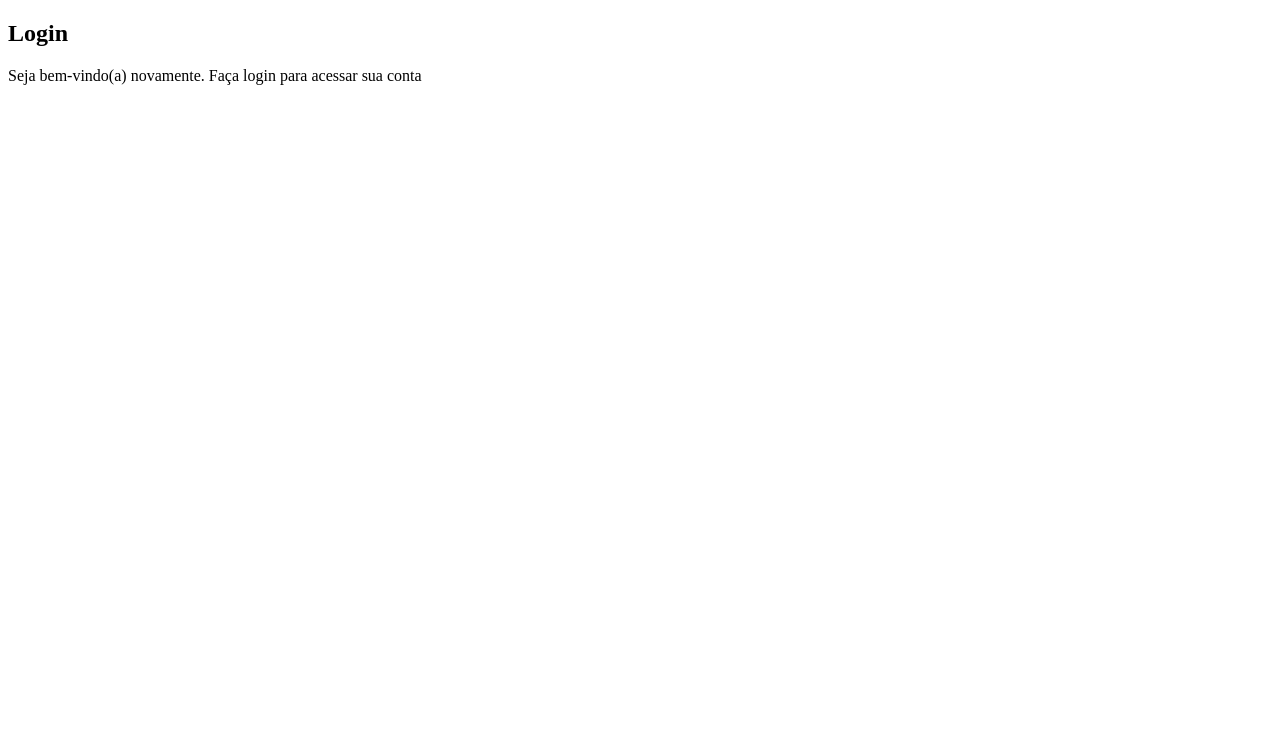
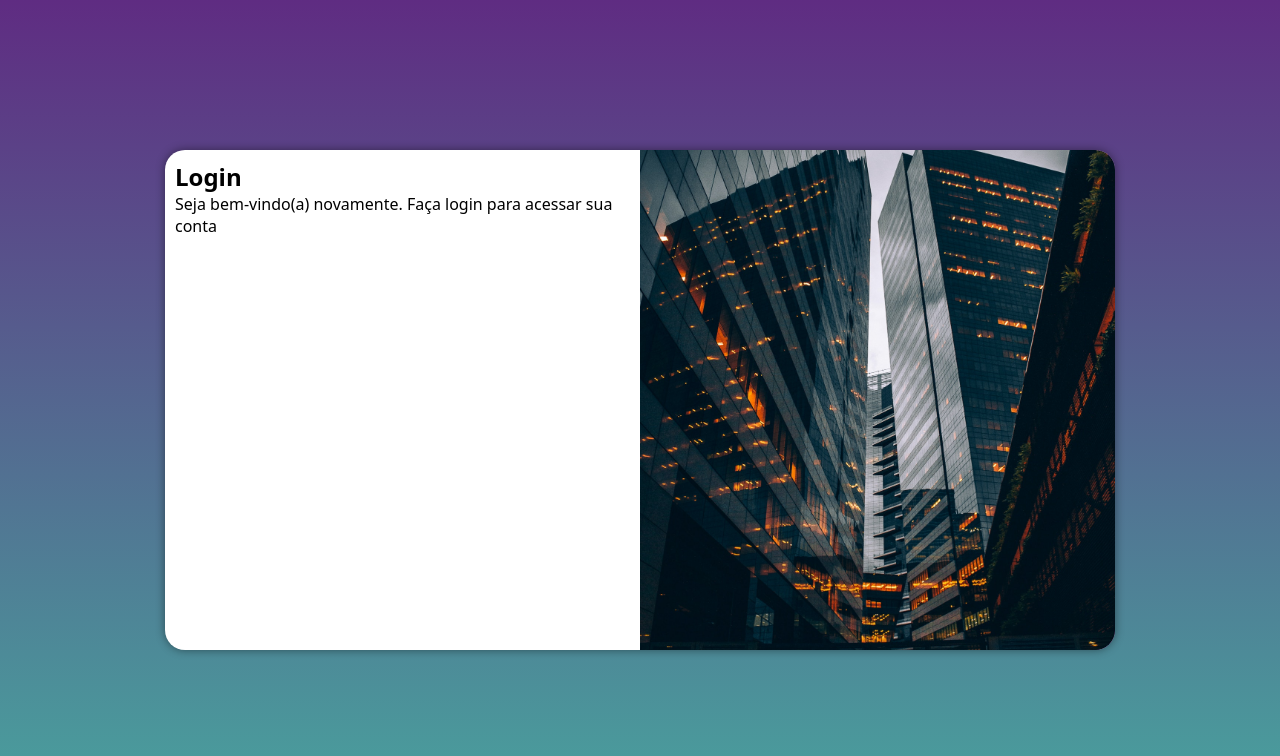
Before and after one commit to carlinhosrb/projetos, a plain HTML site: page projeto-login/index.html in a window 1280 px wide. Drawn offline with Linux system fonts and the light colour scheme.

Commit message:
media query para outras telas

```diff
--- /dev/null
+++ b/projeto-login/estilos/media-query.css
@@ -0,0 +1,45 @@
+@charset "UTF-8";
+
+@media screen and (min-width: 768px) and (max-width: 992px) {
+
+    body{
+        background-image: linear-gradient(to top, #49a09d, #5f2c82);
+    }
+
+    section#login{
+        width: 80vw;
+    }
+
+    section#login > div#imagem{
+        float: left;
+        width: 30%;
+        height: 100%;
+    }
+
+    section#login > div#formulario{
+        float: right;
+        width: 70%;
+    }
+}
+
+@media screen and (min-width: 992px) {
+
+    body{
+        background-image: linear-gradient(to top, #49a09d, #5f2c82);
+    }
+
+    section#login{
+        width: 950px;
+    }
+
+    section#login > div#imagem{
+        float: left;
+        width: 50%;
+        height: 100%;
+    }
+
+    section#login > div#imagem{
+        float: right;
+        width: 50%;
+    }
+}
--- a/projeto-login/estilos/style.css
+++ b/projeto-login/estilos/style.css
@@ -5,3 +5,53 @@
     verde: #49a09d
     lilas: #5f2c82
 */
+
+*{
+    font-family: system-ui, -apple-system, BlinkMacSystemFont, 'Segoe UI', Roboto, Oxygen, Ubuntu, Cantarell, 'Open Sans', 'Helvetica Neue', sans-serif;
+    margin: 0;
+    padding: 0;
+    box-sizing: border-box;
+}
+
+body, html{
+    background-color: #5f2c82;
+    height: 100vh;
+    width: 100vw;
+}
+
+main{
+    position: relative;
+    height: 100vh;
+    width: 100vw;
+}
+
+section#login{
+    position: absolute;
+    top: 50%;
+    left: 50%;
+    transform: translate(-50%, -50%);
+    overflow: hidden;
+
+    background-color: white;
+    width: 250px;
+    height: 500px;
+    border-radius: 20px;
+    box-shadow: 0px 0px 10px rgba(0, 0, 0, 0.445);
+
+    transition: width 0.3s, height 0.3s;
+    transition-timing-function: ease;
+}
+
+section#login > div#imagem{
+    display: block;
+    background: #5f2c82 url(../imagens/metal.jpg) no-repeat;
+    background-size: cover;
+    background-position: center center;
+    height: 200px;
+}
+
+section#login > div#formulario{
+    display: block;
+    padding: 10px;
+
+}
--- a/projeto-login/index.html
+++ b/projeto-login/index.html
@@ -6,6 +6,7 @@
     <meta name="viewport" content="width=device-width, initial-scale=1.0">
     <title>Login</title>
     <link rel="stylesheet" href="estilos/style.css">
+    <link rel="stylesheet" href="estilos/media-query.css">
 </head>
 <body>
     <main>
```
